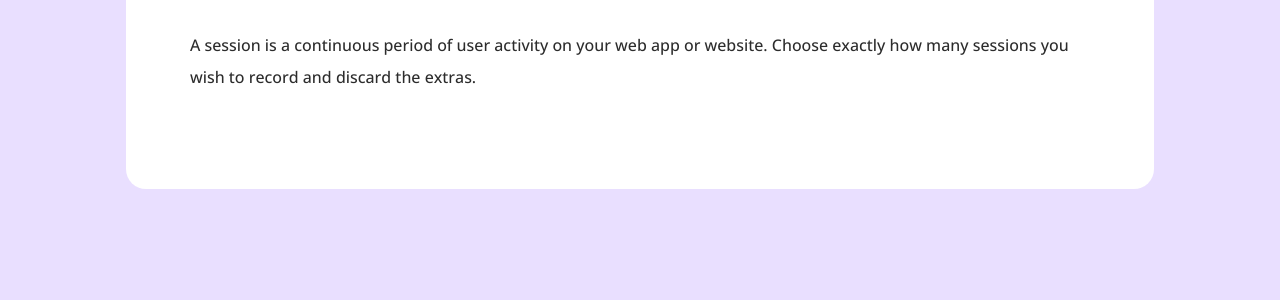
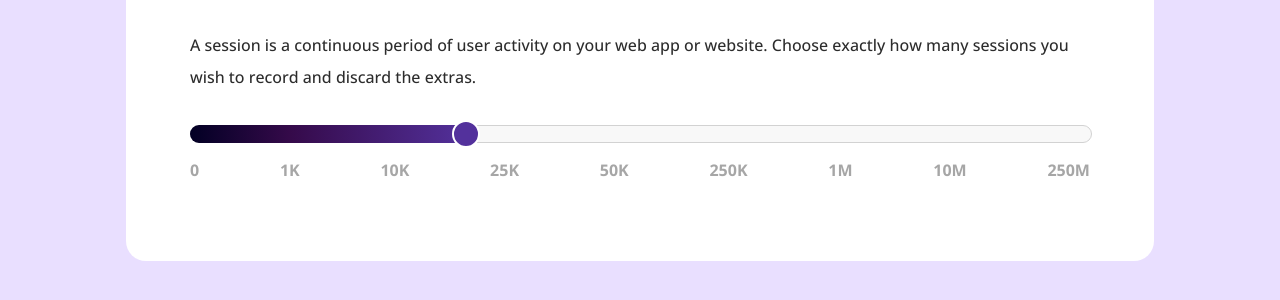
Before and after one commit to Spsk1313/cost-estimator, a plain HTML site: page index.html in a window 1280 px wide. Shown: the part 490-790 px from the top of the page. Drawn offline with nearby package versions, Linux system fonts and the light colour scheme.

Commit message:
add slider

```diff
--- a/index.css
+++ b/index.css
@@ -133,3 +133,60 @@ h1 {
     line-height: 32px;
     margin: 16px 0 32px 0;
 }
+
+.slider {
+    width: 100%;
+}
+
+.slider .bar {
+    width: 100%;
+    height: 16px;
+    background-color: rgb(248, 248, 248);
+    border: 1px solid rgb(210, 210, 210);
+    border-radius: 20px;
+    position: relative;
+}
+
+.slider .progress {
+    width: 31%;
+    height: 18px;
+    background: linear-gradient(90deg,
+            rgba(2, 0, 36, 1) 0%,
+            rgba(53, 10, 74, 1) 36%,
+            rgba(83, 49, 156, 1) 100%);
+    border-top-left-radius: 20px;
+    border-bottom-left-radius: 20px;
+    position: absolute;
+    top: -1px;
+    left: -1px
+}
+
+.slider .point {
+    height: 24px;
+    width: 24px;
+    background-color: rgb(83, 49, 156);
+    border-radius: 50%;
+    position: absolute;
+    top: -6px;
+    left: 29%;
+    border: 2px solid white;
+    transition: 0.15s transform ease;
+}
+
+.slider .point:hover {
+    cursor: pointer;
+    transform: scale(1.2);
+}
+
+.scale {
+    width: 100%;
+}
+
+.slider .scale ul {
+    list-style: none;
+    display: flex;
+    justify-content: space-between;
+    padding: 0;
+    font-weight: bold;
+    color: rgb(166, 166, 166);
+}
--- a/index.html
+++ b/index.html
@@ -34,6 +34,25 @@
     <p class="description">A session is a continuous period of user activity on your web app or website. Choose exactly
         how many sessions
         you wish to record and discard the extras.</p>
+    <div class="slider">
+        <div class="bar">
+            <div class="progress"></div>
+            <div class="point"></div>
+        </div>
+        <div class="scale">
+            <ul>
+                <li>0</li>
+                <li>1K</li>
+                <li>10K</li>
+                <li>25K</li>
+                <li>50K</li>
+                <li>250K</li>
+                <li>1M</li>
+                <li>10M</li>
+                <li>250M</li>
+            </ul>
+        </div>
+    </div>
 </div>
 
 <body>
```
